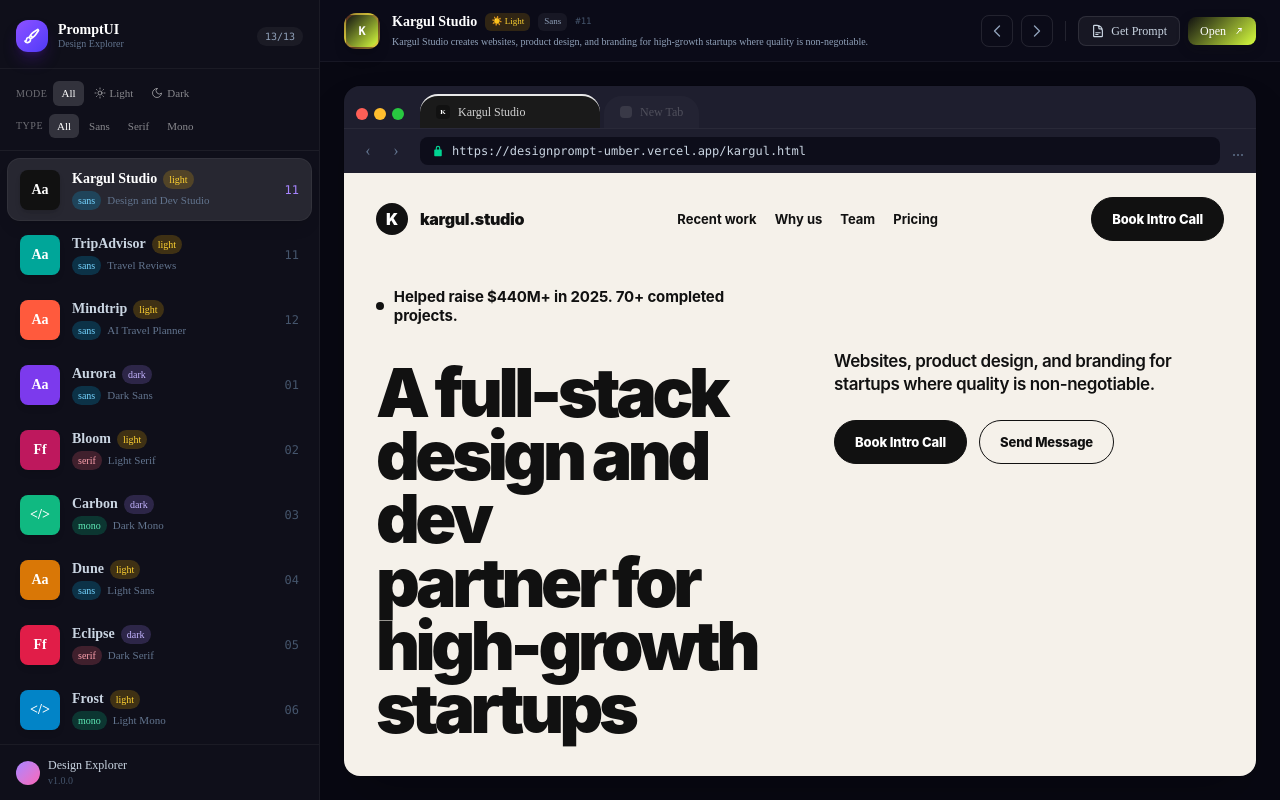
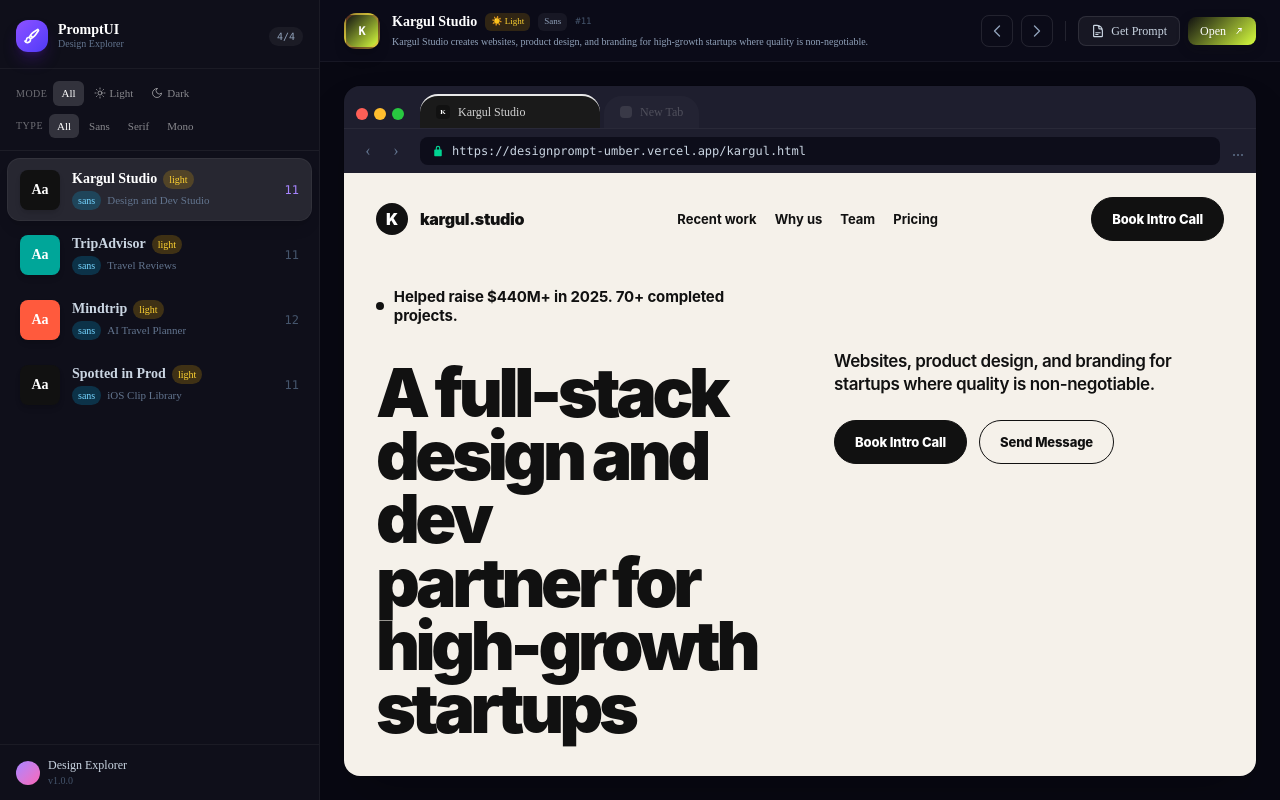
Before and after one commit to amthucdanang2015-pixel/design-prompt, a Next.js app: page / in a window 1280 px wide. Built offline with nearby package versions, Linux system fonts and the light colour scheme.

Commit message:
Add files via upload

```diff
--- a/src/data/prompts.ts
+++ b/src/data/prompts.ts
@@ -64,203 +64,24 @@
     features: ['Personalized itineraries', 'Collaborative trip planning', 'Maps, photos, and reviews'],
   },
   {
-    id: 'aurora-dark',
-    index: 1,
-    title: 'Aurora',
-    subtitle: 'Dark Sans',
-    mode: 'dark',
-    type: 'sans',
-    colors: {
-      primary: '#7C3AED',
-      secondary: '#4F46E5',
-      accent: '#06B6D4',
-      bg: '#0F0A1E',
-      text: '#F1F5F9',
-    },
-    tagline: 'Design beyond limits.',
-    description:
-      'Aurora is a next-generation creative platform built for designers who refuse to compromise. Harness AI-powered tools, seamless collaboration, and blazing-fast workflows.',
-    ctaLabel: 'Start Creating Free',
-    features: ['AI-assisted design', 'Real-time collaboration', 'Unlimited exports'],
-  },
-  {
-    id: 'bloom-light',
-    index: 2,
-    title: 'Bloom',
-    subtitle: 'Light Serif',
-    mode: 'light',
-    type: 'serif',
-    colors: {
-      primary: '#BE185D',
-      secondary: '#9D174D',
-      accent: '#F59E0B',
-      bg: '#FFFBF5',
-      text: '#1C1917',
-    },
-    tagline: 'Grow your audience.',
-    description:
-      'Bloom is the all-in-one content studio for modern creators. Write, publish, and grow your newsletter with beautiful templates and powerful analytics.',
-    ctaLabel: 'Start for Free',
-    features: ['Beautiful templates', 'Advanced analytics', 'SEO optimization'],
-  },
-  {
-    id: 'carbon-dark',
-    index: 3,
-    title: 'Carbon',
-    subtitle: 'Dark Mono',
-    mode: 'dark',
-    type: 'mono',
-    colors: {
-      primary: '#10B981',
-      secondary: '#059669',
-      accent: '#34D399',
-      bg: '#0D1117',
-      text: '#E6EDF3',
-    },
-    tagline: 'Ship code faster.',
-    description:
-      'Carbon is a developer-first deployment platform. Push your code, Carbon handles the rest — auto-scaling, zero-downtime deploys, and built-in observability.',
-    ctaLabel: 'Deploy Now',
-    features: ['Auto-scaling infra', 'Zero-downtime deploys', 'Built-in logs'],
-  },
-  {
-    id: 'dune-light',
-    index: 4,
-    title: 'Dune',
-    subtitle: 'Light Sans',
+    id: 'spottedinprod',
+    index: 11,
+    title: 'Spotted in Prod',
+    subtitle: 'iOS Clip Library',
     mode: 'light',
     type: 'sans',
     colors: {
-      primary: '#D97706',
-      secondary: '#B45309',
-      accent: '#F59E0B',
-      bg: '#FAFAF0',
-      text: '#1C1917',
+      primary: '#111111',
+      secondary: '#2F6BFF',
+      accent: '#F4D35E',
+      bg: '#F7F6F2',
+      text: '#111111',
     },
-    tagline: 'Simplify your finances.',
+    url: '/spottedinprod.html',
+    tagline: 'The very best of iOS.',
     description:
-      'Dune gives you a clear picture of your money. Track spending, set goals, and get personalized insights that help you make smarter financial decisions every day.',
-    ctaLabel: 'Get Started',
-    features: ['Smart budgeting', 'Goal tracking', 'Personalized insights'],
-  },
-  {
-    id: 'eclipse-dark',
-    index: 5,
-    title: 'Eclipse',
-    subtitle: 'Dark Serif',
-    mode: 'dark',
-    type: 'serif',
-    colors: {
-      primary: '#E11D48',
-      secondary: '#BE123C',
-      accent: '#FB7185',
-      bg: '#0C0A09',
-      text: '#F5F5F4',
-    },
-    tagline: 'Stories worth telling.',
-    description:
-      'Eclipse is the publishing platform for serious writers. Craft compelling narratives, build a loyal readership, and monetize your words — all in one elegant space.',
-    ctaLabel: 'Start Writing',
-    features: ['Distraction-free editor', 'Subscriber monetization', 'Custom domain'],
-  },
-  {
-    id: 'frost-light',
-    index: 6,
-    title: 'Frost',
-    subtitle: 'Light Mono',
-    mode: 'light',
-    type: 'mono',
-    colors: {
-      primary: '#0284C7',
-      secondary: '#0369A1',
-      accent: '#38BDF8',
-      bg: '#F0F9FF',
-      text: '#0C4A6E',
-    },
-    tagline: 'API-first everything.',
-    description:
-      'Frost is the headless backend for modern applications. Design your data schema visually, get instant REST & GraphQL APIs, and scale without limits.',
-    ctaLabel: 'Explore the API',
-    features: ['Visual schema builder', 'REST & GraphQL', 'Edge-ready CDN'],
-  },
-  {
-    id: 'grove-dark',
-    index: 7,
-    title: 'Grove',
-    subtitle: 'Dark Sans',
-    mode: 'dark',
-    type: 'sans',
-    colors: {
-      primary: '#16A34A',
-      secondary: '#15803D',
-      accent: '#4ADE80',
-      bg: '#052E16',
-      text: '#F0FDF4',
-    },
-    tagline: 'Sustainability, simplified.',
-    description:
-      'Grove helps businesses measure, reduce, and offset their carbon footprint. Real-time dashboards, automated reporting, and verified offset marketplace.',
-    ctaLabel: 'Go Carbon-Neutral',
-    features: ['Carbon tracking', 'Automated reports', 'Offset marketplace'],
-  },
-  {
-    id: 'halo-light',
-    index: 8,
-    title: 'Halo',
-    subtitle: 'Light Sans',
-    mode: 'light',
-    type: 'sans',
-    colors: {
-      primary: '#7C3AED',
-      secondary: '#6D28D9',
-      accent: '#C4B5FD',
-      bg: '#FAFAFA',
-      text: '#18181B',
-    },
-    tagline: 'Collaborate without limits.',
-    description:
-      'Halo is the workspace where remote teams thrive. Docs, tasks, whiteboards, and video — all deeply connected so your team can move fast without losing context.',
-    ctaLabel: 'Try Halo Free',
-    features: ['Connected workspace', 'Async video', 'Smart task linking'],
-  },
-  {
-    id: 'indigo-dark',
-    index: 9,
-    title: 'Indigo',
-    subtitle: 'Dark Mono',
-    mode: 'dark',
-    type: 'mono',
-    colors: {
-      primary: '#6366F1',
-      secondary: '#4F46E5',
-      accent: '#818CF8',
-      bg: '#1E1B4B',
-      text: '#EEF2FF',
-    },
-    tagline: 'Monitor everything.',
-    description:
-      'Indigo is the unified observability platform for engineering teams. Metrics, traces, and logs in one place — with AI-powered anomaly detection and instant alerting.',
-    ctaLabel: 'Start Monitoring',
-    features: ['Unified observability', 'AI anomaly detection', 'Instant alerts'],
-  },
-  {
-    id: 'jade-light',
-    index: 10,
-    title: 'Jade',
-    subtitle: 'Light Serif',
-    mode: 'light',
-    type: 'serif',
-    colors: {
-      primary: '#0D9488',
-      secondary: '#0F766E',
-      accent: '#2DD4BF',
-      bg: '#F0FDFA',
-      text: '#134E4A',
-    },
-    tagline: 'Health on your terms.',
-    description:
-      'Jade connects you with top wellness practitioners and gives you the tools to build sustainable healthy habits — personalized coaching, progress tracking, and community support.',
-    ctaLabel: 'Begin Your Journey',
-    features: ['Personalized coaching', 'Progress tracking', 'Community support'],
+      'Spotted in Prod is a curated video library of standout iOS apps, flows, interaction details, and product craft.',
+    ctaLabel: 'Join SIP',
+    features: ['iOS interaction clips', 'App inspiration library', 'Community and jobs'],
   },
 ];
```
